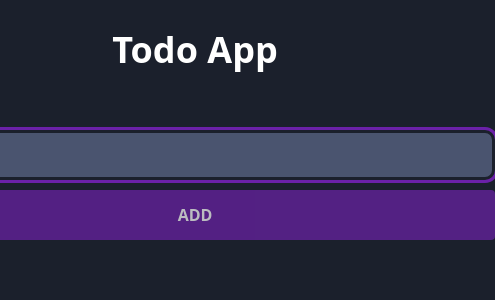
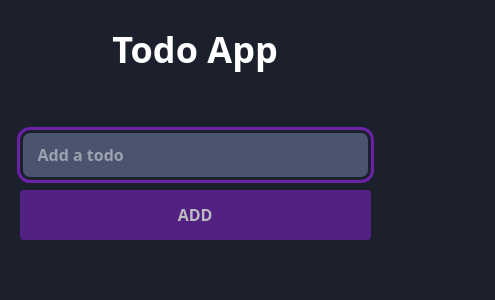
Before and after one commit to yxshv/tuduu-app, a Next.js app: page / in a window 390 px wide. Shown: the top 300 px of the page, 495 px wide, since content can reach past the window. Built offline with nearby package versions, Linux system fonts and the light colour scheme.

Commit message:
its now responsive

```diff
--- a/styles/globals.css
+++ b/styles/globals.css
@@ -124,3 +124,16 @@ body {
     background: var(--accent-color);
     width: 80px;
 }
+
+@media (max-width: 600px) {
+
+    .bar input,
+    .bar button {
+        width: 90%;
+    }
+
+    .shower .todos {
+        min-width: 90%;
+    }
+
+}
```
